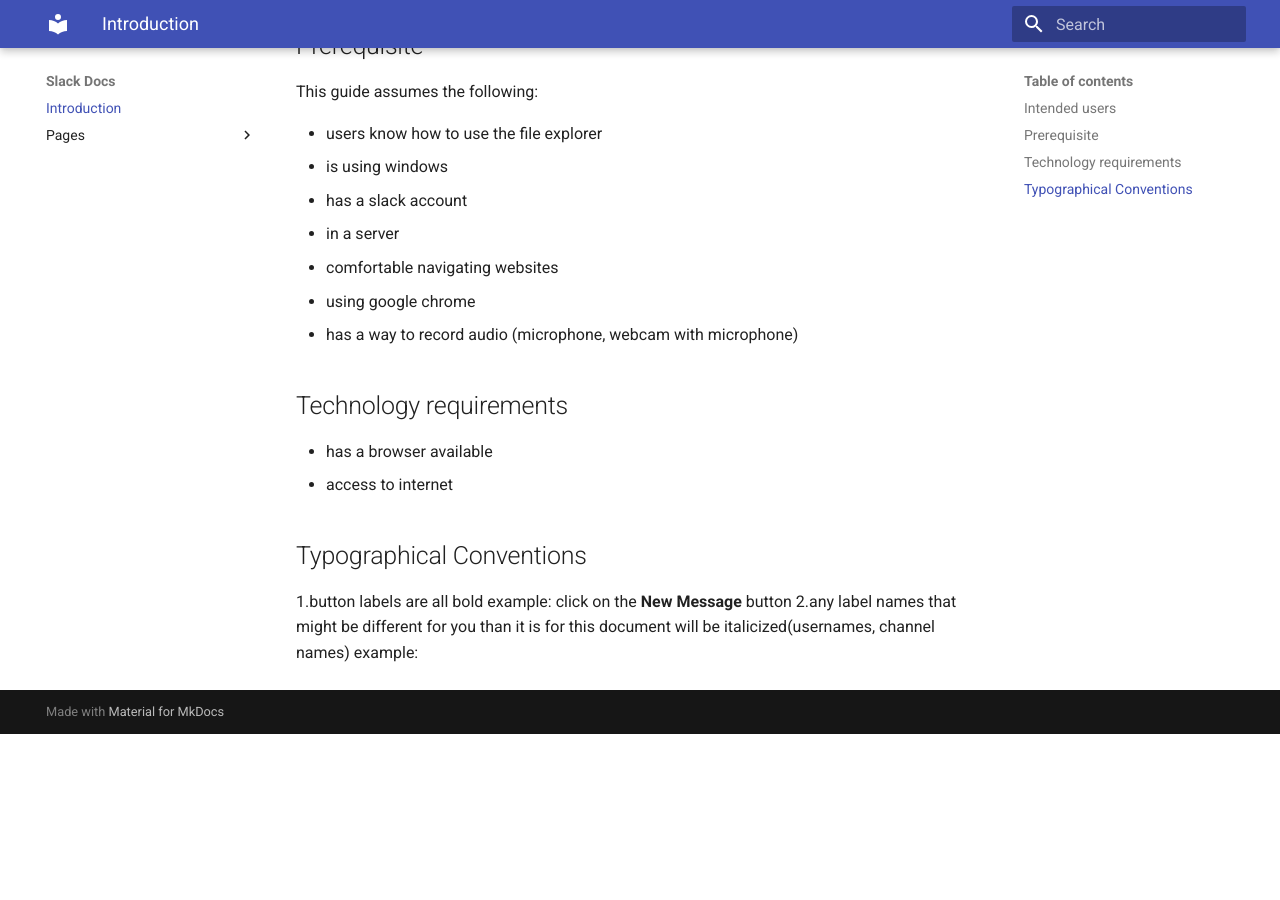
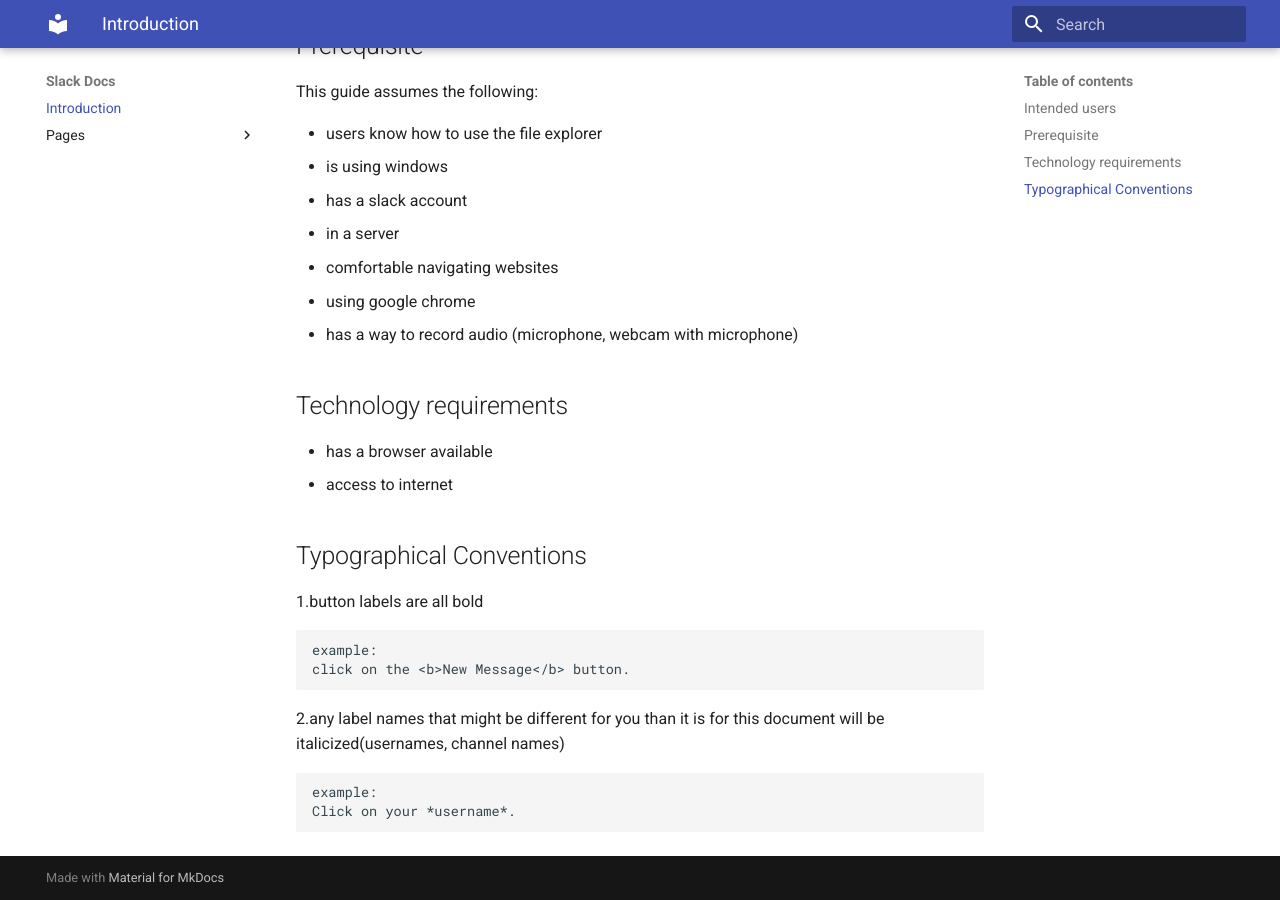
Before and after one commit to matthewy0987/COMM2216_SlackDocs, an MkDocs documentation site: the page built from docs/index.md, in a window 1280 px wide and 900 px high, scrolled down 545 px. Built offline with MkDocs 1.6.1 and Material for MkDocs 9.7.7, drawn with Linux system fonts in a browser that asks for light colours; before the commit the page ends 1279 px from its top, so only the background shows below that.

Commit message:
adjust spacing on index.md

```diff
--- a/docs/index.md
+++ b/docs/index.md
@@ -26,7 +26,12 @@
 ## Typographical Conventions
 
 1.button labels are all bold
+
     example:
-    click on the <b>New Message</b> button
+    click on the <b>New Message</b> button.
+
+
 2.any label names that might be different for you than it is for  this document will be italicized(usernames, channel names)
+
     example:
+    Click on your *username*.
```
